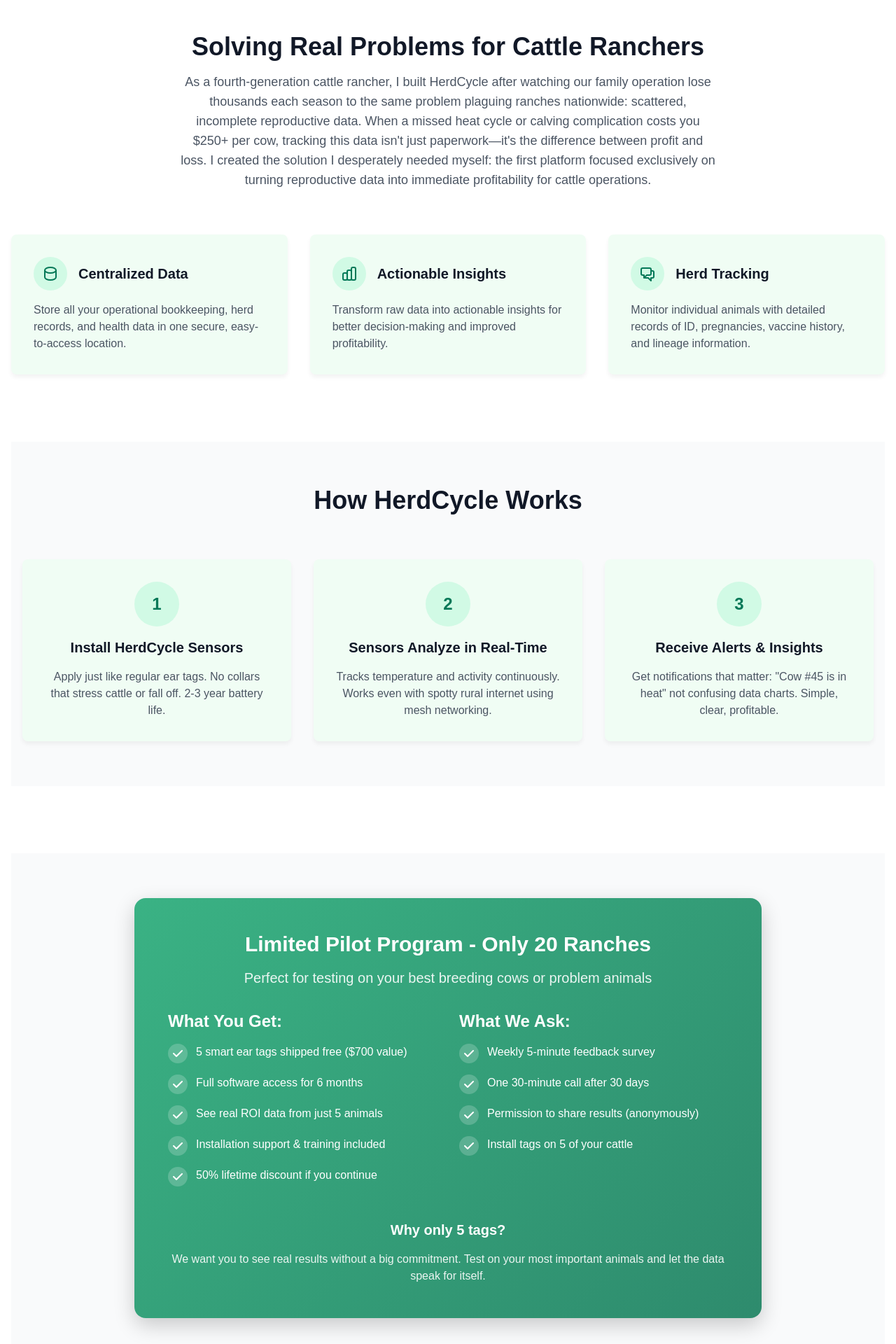
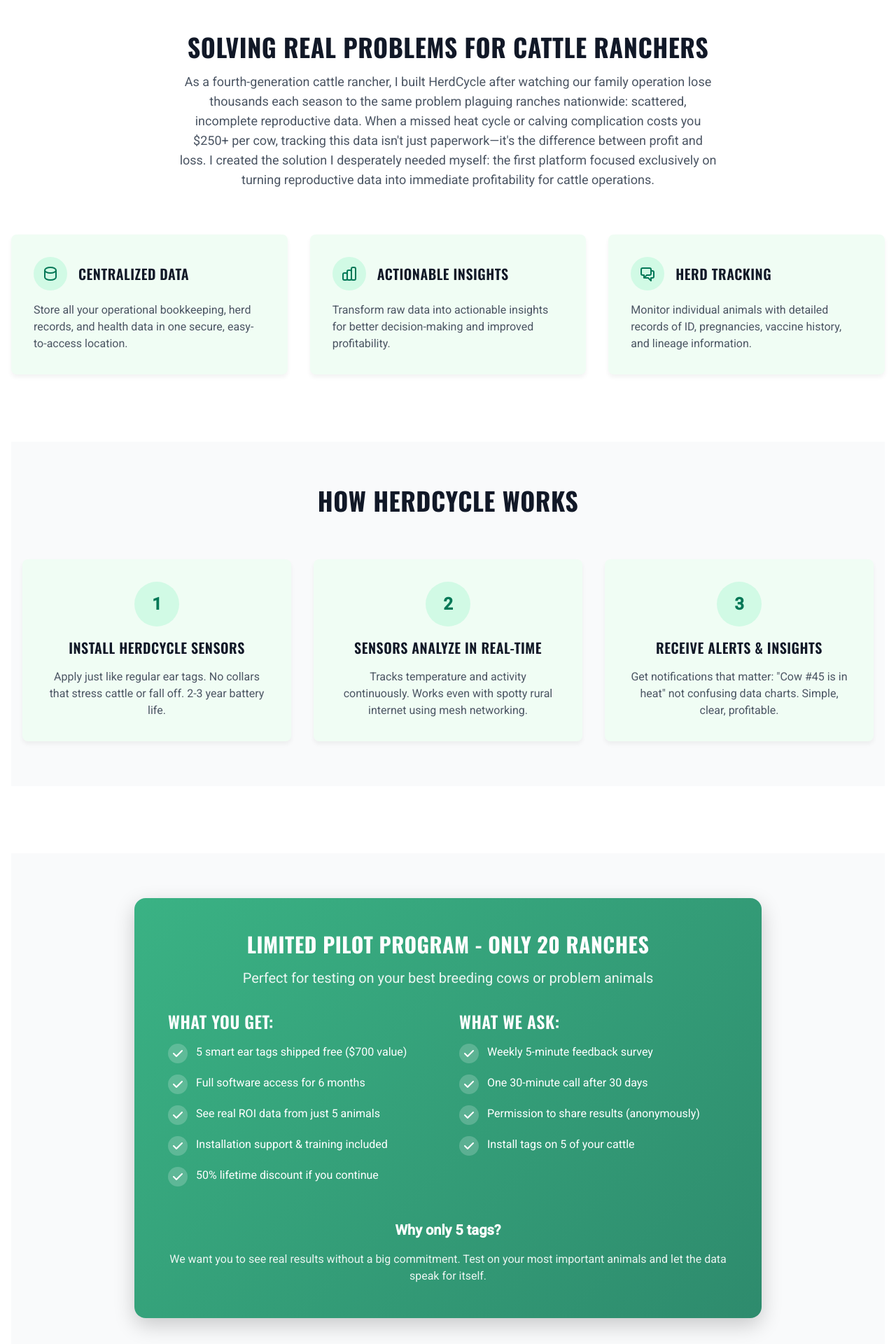
Before and after one commit to Whiskerpants/Cow.Ai, a Flask app: page / in a window 1280 px wide. Shown: the part 801-2721 px from the top of the page at 70% size. Run offline with Flask 3, Linux system fonts and the light colour scheme.

Commit message:
Update index.html

```diff
--- a/templates/index.html
+++ b/templates/index.html
@@ -5,15 +5,23 @@
     <meta name="viewport" content="width=device-width, initial-scale=1.0">
     <title>HerdCycle</title>
     <link href="https://cdn.jsdelivr.net/npm/tailwindcss@2.2.19/dist/tailwind.min.css" rel="stylesheet">
+    <!-- Option 3 Fonts: Oswald for headings, Roboto for body -->
+    <link href="https://fonts.googleapis.com/css2?family=Oswald:wght@500;600;700&family=Roboto:wght@400;500&display=swap" rel="stylesheet">
     <style>
         body {
-            font-family: Arial, sans-serif;
+            font-family: 'Roboto', sans-serif;
             scroll-behavior: smooth;
             margin: 0;
             padding: 0;
             display: flex;
             flex-direction: column;
             min-height: 100vh; /* Full viewport height */
+        }
+
+        h1, h2, h3 {
+            font-family: 'Oswald', sans-serif;
+            text-transform: uppercase;
+            letter-spacing: 0.5px;
         }
 
         main {
@@ -203,9 +211,9 @@
         <!-- Hero Section with Background -->
         <section class="hero-section">
             <div class="hero-content">
-                <h1 class="text-5xl font-bold mb-4">Cattle Management Software</h1>
+                <h1 class="text-5xl font-bold mb-4">Cattle Management Hardware</h1>
                 <p class="text-xl mb-8">
-                    Farm Management Software that finally solves ranchers' #1 profit leak - reproductive data tracking. Born on a family ranch, Herdcycle transforms fertility rates and cuts veterinary costs with tools designed specifically for the reproductive challenges other platforms ignore.
+                    Cattle Management Hardware that finally solves ranchers' #1 profit leak - reproductive data tracking. Born on a family ranch, Herdcycle transforms fertility rates and cuts veterinary costs with tools designed specifically for the reproductive challenges other platforms ignore.
                 </p>
                 <div>
                     <a href="#pilot-signup" class="btn">Sign Up for our Pilot Program</a>
```
